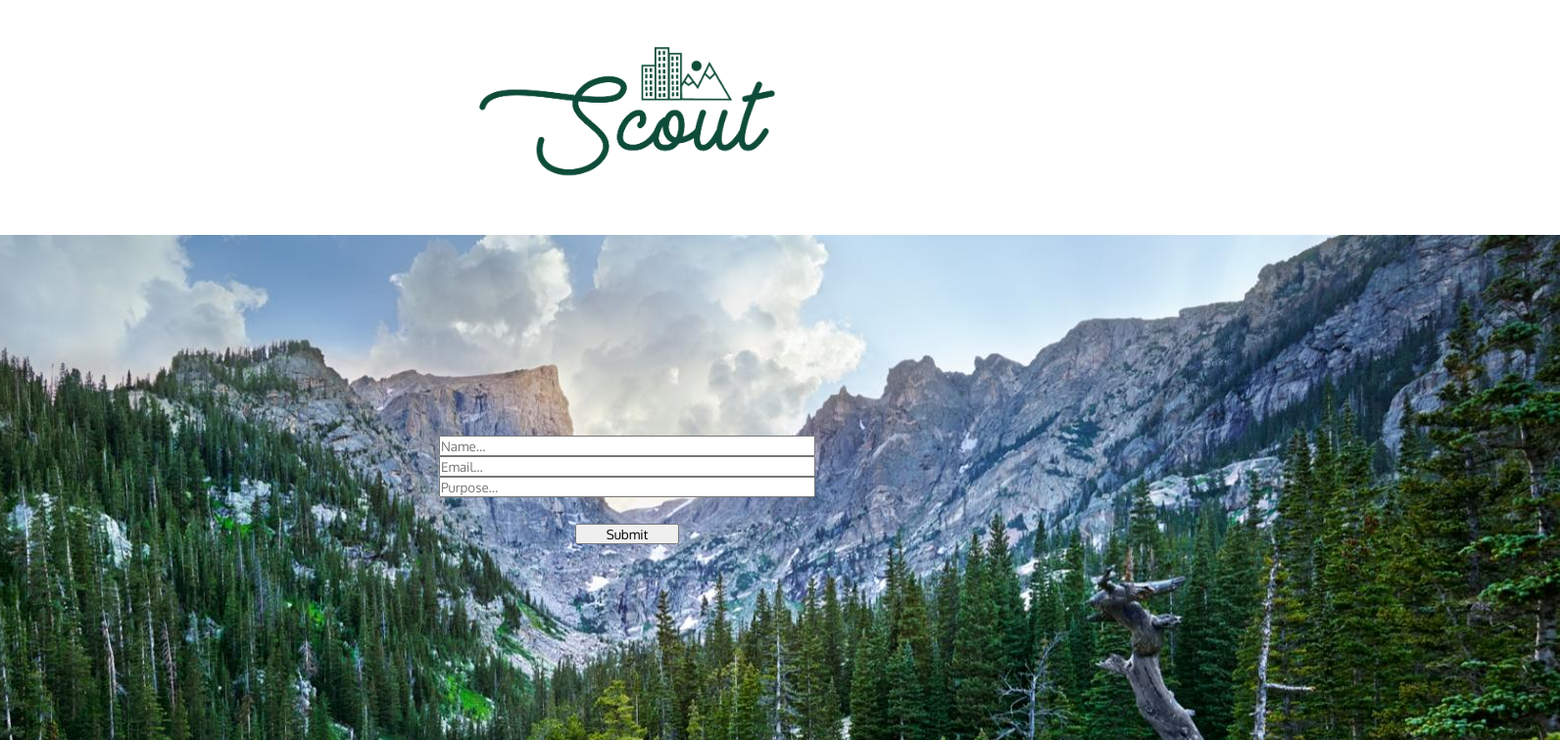
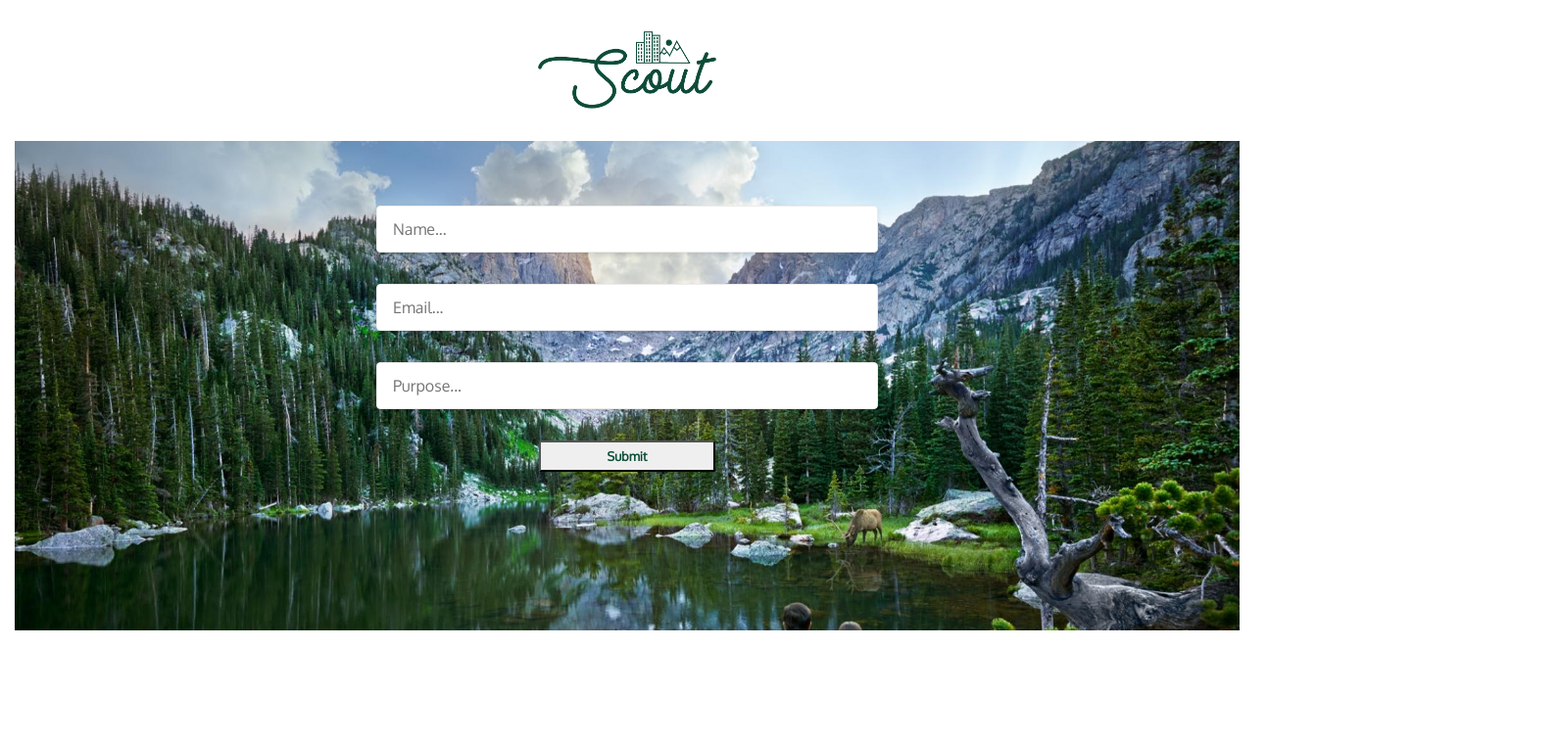
Before and after one commit to cgeglio/VRAD, a React (Create React App) app: page / in a window 1280 px wide. Shown: the top 756 px of the page at 98% size, 1592 px wide, since content can reach past the window. Built offline with nearby package versions, Linux system fonts and the light colour scheme; no server answers.

Commit message:
Change form sizing and spacing

```diff
--- a/src/components/App/App.scss
+++ b/src/components/App/App.scss
@@ -6,12 +6,12 @@ main {
 }
 
 .logo {
-  height: 10em;
-  margin: 3em 0 2em 0;
+  height: 6em;
+  margin: 2em 0 1em 0;
 }
 
 .background-img {
-  max-height: 30%;
+  max-height: 500px;
   object-fit: cover;
   position: relative;
 }
--- a/src/components/Form/Form.scss
+++ b/src/components/Form/Form.scss
@@ -1,17 +1,48 @@
+@mixin borders() {
+  border: 1px solid #EBEBEB;
+  border-radius: 4px;
+  box-shadow: 0 2px 4px rgba(0,0,0,0.1);
+}
+
+@mixin buttons() {
+  border-radius: .2em;
+  color: #0C4C38;
+  font-size: .8em;
+  font-weight: bold;
+  height: 2.5em;
+  width: 20%;
+
+  &:hover {
+    cursor: pointer;
+    background-color: #28BB8D;
+  }
+}
+
 form {
+  align-items: center;
   display: flex;
   flex-direction: column;
+  margin-top: 3em;
   position: absolute;
   text-align: center;
-  width: 30%;
+  width: 40%;
 
   p {
     color: red;
   }
+
+  input {
+    @include borders();
+    font-size: 1em;
+    height: 3em;
+    margin-bottom: 2em;
+    text-indent: 1em;
+    width: 100%;
+  }
 }
 
 .submit-button {
+  @include buttons();
   align-self: center;
-  margin-top: 2em;
-  width: 8em;
+  width: 35%;
 }
--- a/src/components/Listing/Listing.scss
+++ b/src/components/Listing/Listing.scss
@@ -2,6 +2,20 @@
   border: 1px solid #EBEBEB;
   border-radius: 4px;
   box-shadow: 0 2px 4px rgba(0,0,0,0.1);
+}
+
+@mixin buttons() {
+  border-radius: .2em;
+  color: #0C4C38;
+  font-size: .8em;
+  font-weight: bold;
+  height: 2.5em;
+  width: 20%;
+
+  &:hover {
+    cursor: pointer;
+    background-color: #28BB8D;
+  }
 }
 
 article {
@@ -19,16 +33,7 @@ article {
 
 .details-btn {
   @include borders();
-  color: #0C4C38;
-  font-size: .8em;
-  font-weight: bold;
-  height: 2.5em;
-  width: 20%;
-
-  &:hover {
-    cursor: pointer;
-    background-color: #28BB8D;
-  }
+  @include buttons();
 }
 
 .listing-preview {
```
Also changed, not shown: src/index.scss (line endings or trailing spaces).
